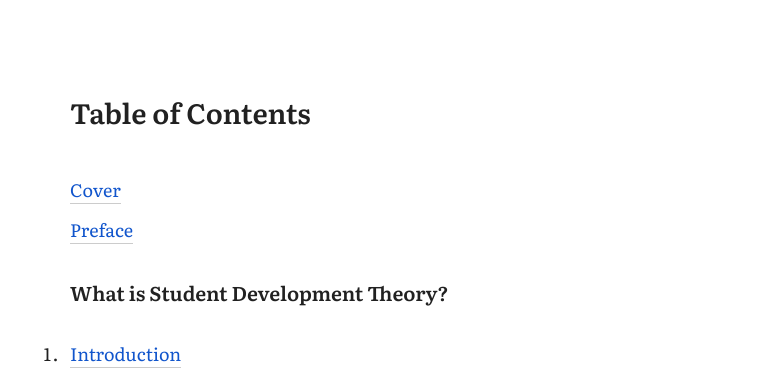
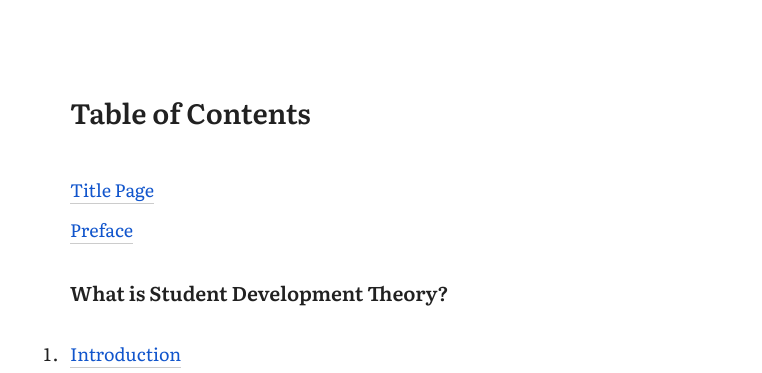
Before and after one commit to jl-c/jl-c.github.io, a Jekyll site: the page built from sandbox.html, in a window 1280 px wide. Shown: the top 373 px of the page, without its empty margins (234-996 px from the left). Built offline with Jekyll 4.4.1, drawn with Linux system fonts in a browser that asks for light colours.

Commit message:
Update sandbox.html

```diff
--- a/sandbox.html
+++ b/sandbox.html
@@ -2,7 +2,7 @@
 layout: toc
 ---
 <h1>Table of Contents</h1>
-<li style=list-style:none><a href=https://www.youtube.com/watch?v=kfIl70TPX28>Cover</a></li>
+<li style=list-style:none><a href=https://www.youtube.com/watch?v=kfIl70TPX28>Title Page</a></li>
 <li style=list-style:none><a href=https://www.youtube.com/watch?v=kfIl70TPX28>Preface</a></li>
 <ol>
     <h2>What is Student Development Theory?</h2>
```
